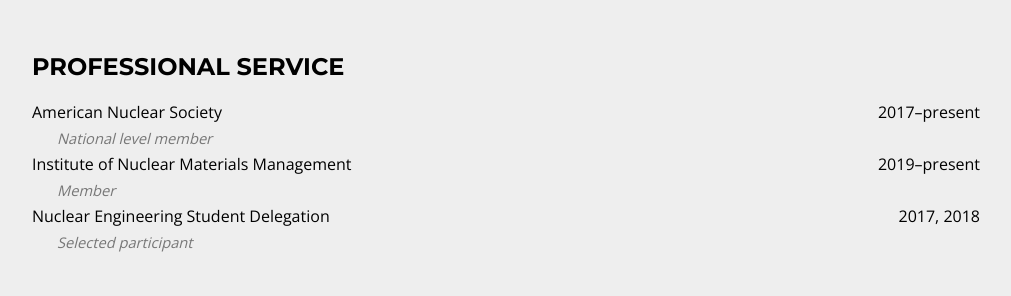
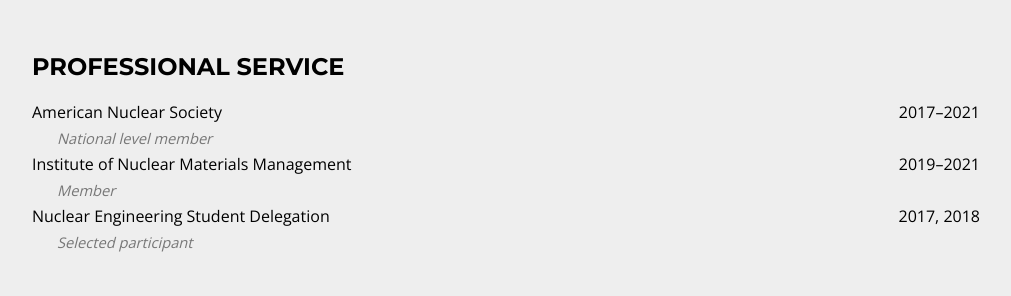
Before and after one commit to mitchnegus/negus_cv, a Jekyll site: the page built from index.html, in a window 1280 px wide and 900 px high, scrolled down 2435 px. Shown: the part 159-455 px from the top of the window, without its empty margins (134-1145 px from the left). Built offline with Jekyll 4.4.1, drawn with Linux system fonts in a browser that asks for light colours.

Commit message:
updating service dates

```diff
--- a/cv/service.html
+++ b/cv/service.html
@@ -8,7 +8,7 @@
 			</div>
 			<div class="notes">National level member</div>
 		</div>
-		<div class="duration">2017–present</div>
+		<div class="duration">2017–2021</div>
 	</div>
 
 	<div class="opportunity">
@@ -18,7 +18,7 @@
 			</div>
 			<div class="notes">Member</div>
 		</div>
-		<div class="duration">2019–present</div>
+		<div class="duration">2019–2021</div>
 	</div>
 
 	<div class="opportunity">
```
